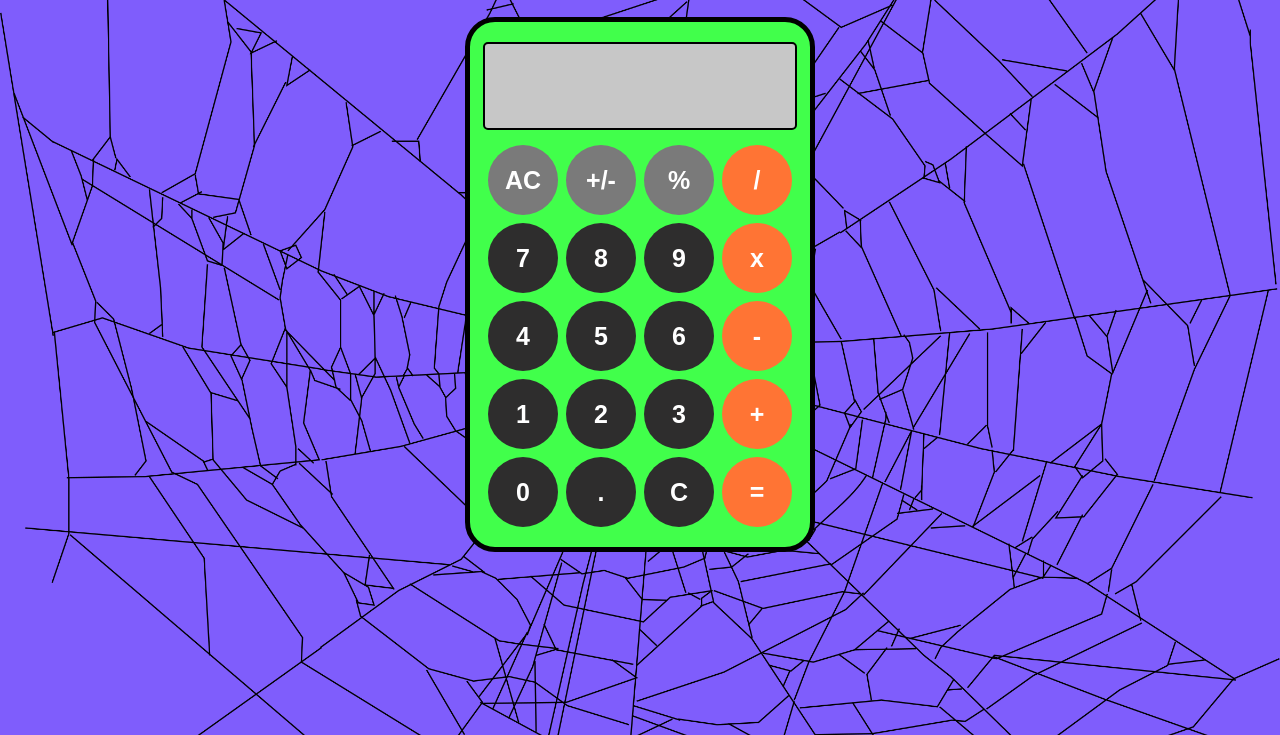
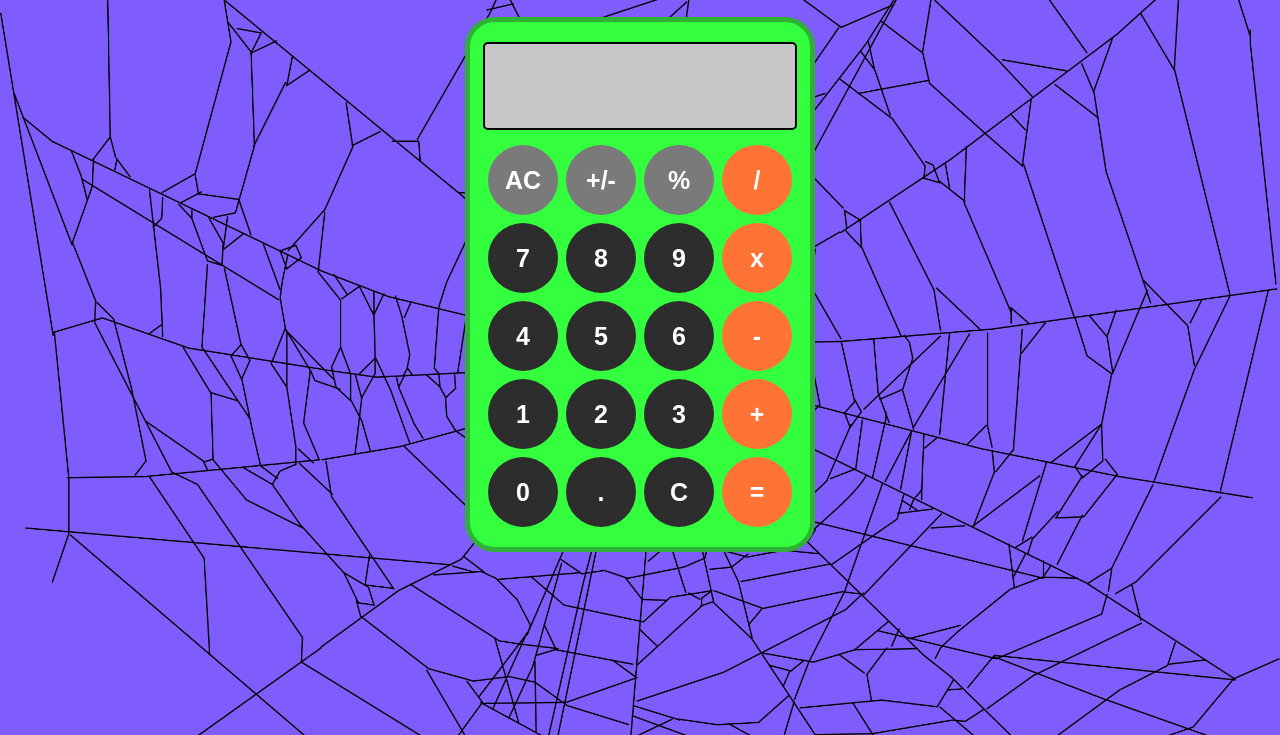
Before and after one commit to SoCalStyles/Calculator, a plain HTML site: page index.html in a window 1280 px wide. Shown: the part 65-800 px from the top of the page. Drawn offline with Linux system fonts and the light colour scheme.

Commit message:
edit border color of calc

```diff
--- a/style.css
+++ b/style.css
@@ -17,8 +17,8 @@ h1 {
     flex-direction: column;
     justify-content: center;
     align-items: center;
-    background-color: rgb(65, 255, 75);
-    border: black solid 5px;
+    background-color: rgb(52, 255, 62);
+    border: rgb(46, 177, 53) solid 5px;
     border-radius: 30px;
     width: 340px;
     height: 525px;
```
